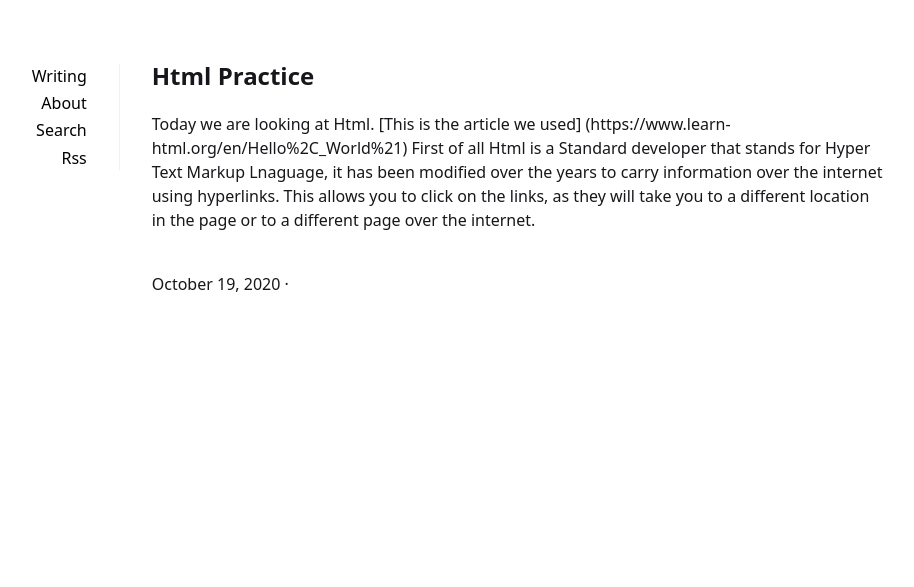
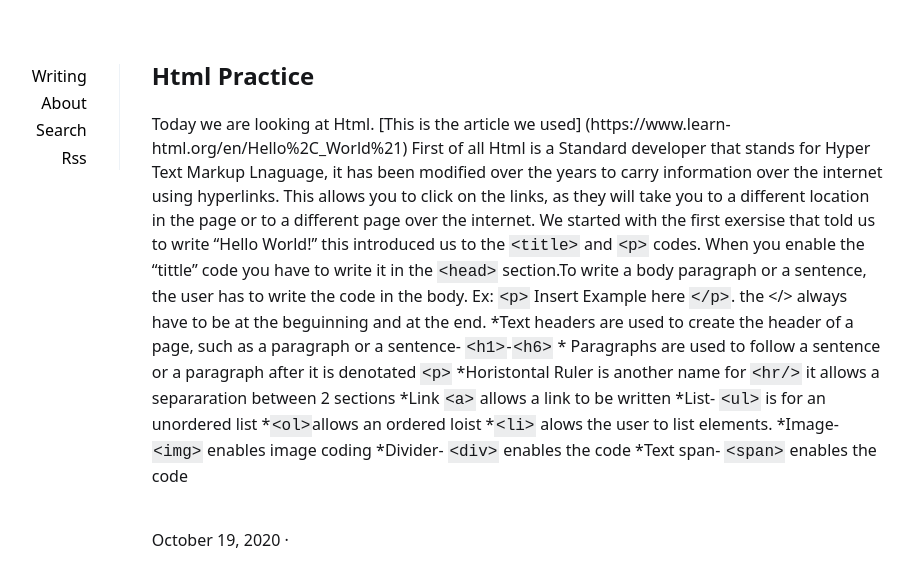
Before and after one commit to celestem406/celestem406.Github.io, a Jekyll site: the page built from _posts/2020-10-19-Overview-Of-Html-Practice.md, in a window 1280 px wide. Shown: the top 587 px of the page, without its empty margins (201-1115 px from the left). Built offline with Jekyll 4.4.1, drawn with Linux system fonts in a browser that asks for light colours.

Commit message:
made a post about Html

```diff
--- a/_posts/2020-10-19-Overview-Of-Html-Practice.md
+++ b/_posts/2020-10-19-Overview-Of-Html-Practice.md
@@ -6,3 +6,15 @@ summary:
 tags:
 ---
 Today we are looking at Html. [This is the article we used] (https://www.learn-html.org/en/Hello%2C_World%21) First of all Html is a Standard developer that stands for Hyper Text Markup Lnaguage, it has been modified over the years to carry information over the internet using hyperlinks. This allows you to click on the links, as they will take you to a different location in the page or to a different page over the internet.
+ We started with the first exersise that told us to write "Hello World!" this introduced us to the `<title>` and `<p>` codes. When you enable the "tittle" code  you have to write it in the `<head>` section.To write a body paragraph or a sentence, the user has to write the code in the body. Ex: `<p>` Insert Example here `</p>`.
+ 	the </> always have to be at the beguinning and at the end.
+ 	*Text headers are used to create the header of a page, such as a paragraph or a sentence- `<h1>`-`<h6>`
+ 	* Paragraphs are used to follow a sentence or a paragraph after it is denotated  `<p>`
+ 	*Horistontal Ruler is another name for `<hr/>` it allows a separaration between 2 sections
+ 	*Link `<a>` allows a link to be written
+ 	*List- `<ul>` is for an unordered list
+ 		*`<ol>`allows an ordered loist
+ 		*`<li>` alows the user to list elements.
+ 	*Image- `<img>` enables image coding
+ 	*Divider- `<div>` enables the code
+ 	*Text span- `<span>` enables the code
```
